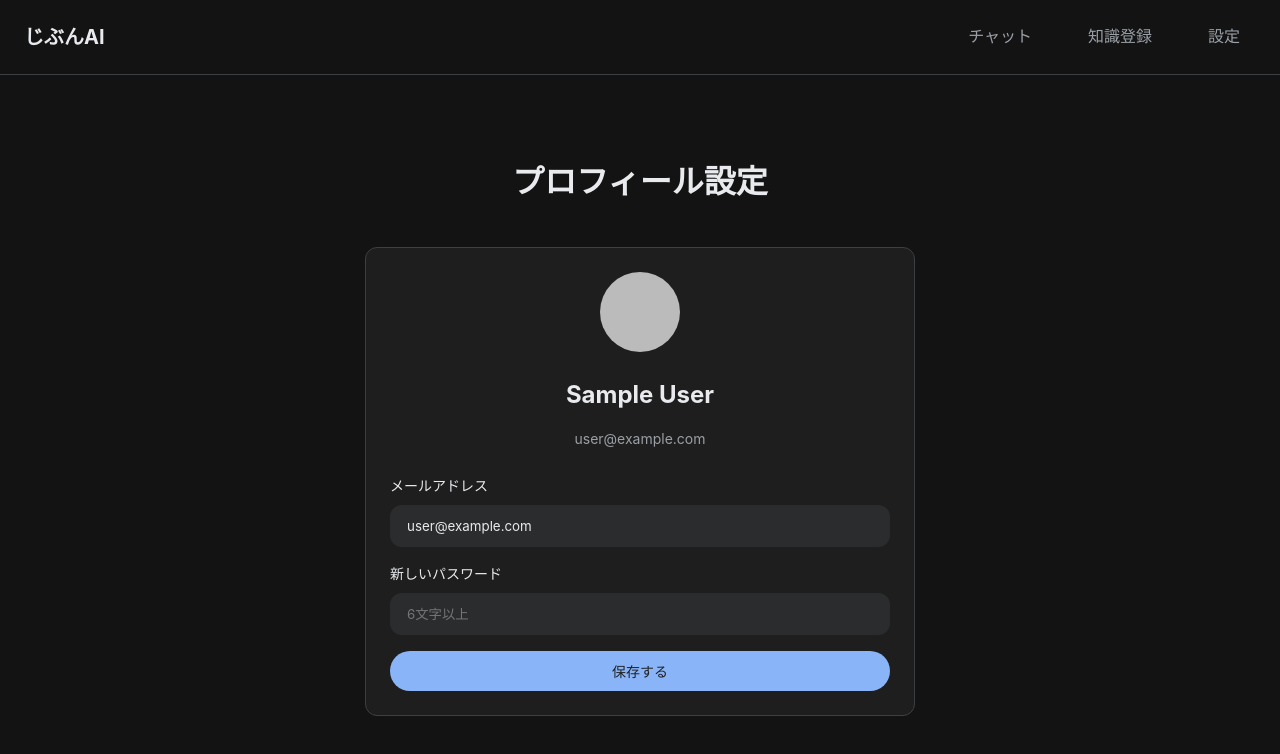
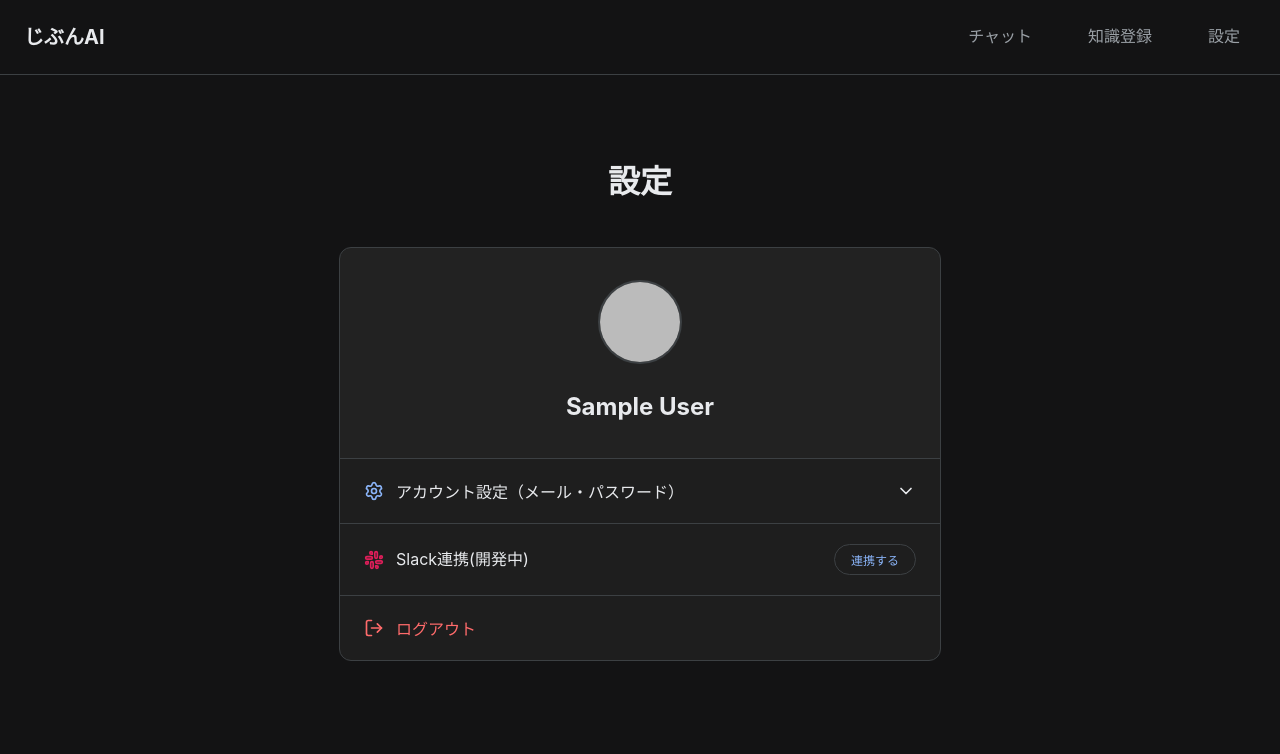
Before and after one commit to YasuNoa/MyRAGApp, a Next.js app: page /profile in a window 1280 px wide. Shown: the top 754 px of the page. Built offline with nearby package versions, Linux system fonts and the light colour scheme; no server answers; sample sign-in values are in the browser's storage.

Commit message:
fix:login method email necessity

```diff
--- /dev/null
+++ b/app/actions/auth.ts
@@ -0,0 +1,7 @@
+"use server";
+
+import { signOut } from "@/auth";
+
+export async function logout() {
+    await signOut({ redirectTo: "/" });
+}
--- a/app/profile/page.tsx
+++ b/app/profile/page.tsx
@@ -1,5 +1,5 @@
 import { auth } from "@/auth";
-import ProfileForm from "./profile-form";
+import ProfileMenu from "./profile-menu";
 import { redirect } from "next/navigation";
 
 export default async function ProfilePage() {
@@ -7,9 +7,9 @@ export default async function ProfilePage() {
   if (!session?.user) redirect("/login");
 
   return (
-    <div className="container" style={{ paddingTop: "20px" }}>
-      <h1 style={{ textAlign: "center", marginBottom: "40px" }}>プロフィール設定</h1>
-      <ProfileForm user={session.user} />
+    <div className="container" style={{ paddingTop: "20px", paddingBottom: "40px" }}>
+      <h1 style={{ textAlign: "center", marginBottom: "40px" }}>設定</h1>
+      <ProfileMenu user={session.user} />
     </div>
   );
 }
--- a/app/profile/profile-form.tsx
+++ b/app/profile/profile-form.tsx
@@ -24,21 +24,7 @@ export default function ProfileForm({ user }: { user: any }) {
   }
 
   return (
-    <div className="neo-card" style={{ maxWidth: "500px", margin: "0 auto" }}>
-      <div style={{ textAlign: "center", marginBottom: "24px" }}>
-        {user.image && (
-          <img
-            src={user.image}
-            alt="Profile"
-            style={{ width: "80px", height: "80px", borderRadius: "50%", marginBottom: "16px" }}
-          />
-        )}
-        <h2 style={{ margin: 0 }}>{user.name}</h2>
-        <p style={{ color: "var(--text-secondary)", fontSize: "14px" }}>
-          {user.email || "メールアドレス未設定"}
-        </p>
-      </div>
-
+    <div style={{ maxWidth: "100%", margin: "0 auto" }}>
       <form action={handleSubmit} style={{ display: "flex", flexDirection: "column", gap: "16px" }}>
         <div>
           <label style={{ display: "block", marginBottom: "8px", fontSize: "14px" }}>
--- /dev/null
+++ b/app/profile/profile-menu.tsx
@@ -0,0 +1,133 @@
+"use client";
+
+import { useState } from "react";
+import { logout } from "@/app/actions/auth";
+import ProfileForm from "./profile-form";
+import { ChevronDown, ChevronUp, LogOut, MessageSquare, Settings, Slack } from "lucide-react";
+
+export default function ProfileMenu({ user }: { user: any }) {
+  const [isAccountOpen, setIsAccountOpen] = useState(false);
+
+  return (
+    <div className="neo-card" style={{ maxWidth: "600px", margin: "0 auto", padding: "0", overflow: "hidden" }}>
+      {/* Header */}
+      <div style={{
+        padding: "32px",
+        textAlign: "center",
+        borderBottom: "1px solid var(--border-color)",
+        backgroundColor: "rgba(255, 255, 255, 0.02)"
+      }}>
+        {user.image ? (
+          <img
+            src={user.image}
+            alt="Profile"
+            style={{ width: "80px", height: "80px", borderRadius: "50%", marginBottom: "16px", border: "2px solid var(--border-color)" }}
+          />
+        ) : (
+          <div style={{
+            width: "80px",
+            height: "80px",
+            borderRadius: "50%",
+            backgroundColor: "var(--surface-color)",
+            margin: "0 auto 16px",
+            display: "flex",
+            alignItems: "center",
+            justifyContent: "center",
+            border: "2px solid var(--border-color)"
+          }}>
+            <span style={{ fontSize: "32px" }}>👤</span>
+          </div>
+        )}
+        <h2 style={{ margin: 0, fontSize: "1.5rem" }}>{user.name}</h2>
+        {/* Email is hidden as requested */}
+      </div>
+
+      {/* Menu List */}
+      <div style={{ display: "flex", flexDirection: "column" }}>
+
+        {/* Account Settings Item */}
+        <div style={{ borderBottom: "1px solid var(--border-color)" }}>
+          <button
+            onClick={() => setIsAccountOpen(!isAccountOpen)}
+            style={{
+              width: "100%",
+              padding: "20px 24px",
+              display: "flex",
+              alignItems: "center",
+              justifyContent: "space-between",
+              background: "none",
+              border: "none",
+              color: "var(--text-color)",
+              cursor: "pointer",
+              fontSize: "16px"
+            }}
+          >
+            <div style={{ display: "flex", alignItems: "center", gap: "12px" }}>
+              <Settings size={20} color="var(--primary-color)" />
+              <span>アカウント設定（メール・パスワード）</span>
+            </div>
+            {isAccountOpen ? <ChevronUp size={20} /> : <ChevronDown size={20} />}
+          </button>
+
+          {/* Collapsible Content */}
+          {isAccountOpen && (
+            <div style={{ padding: "0 24px 24px 24px", animation: "fadeIn 0.2s ease-in-out" }}>
+              <div style={{
+                backgroundColor: "rgba(0,0,0,0.2)",
+                borderRadius: "8px",
+                padding: "20px"
+              }}>
+                <ProfileForm user={user} />
+              </div>
+            </div>
+          )}
+        </div>
+
+        {/* Slack Integration Item (UI Only) */}
+        <div style={{ borderBottom: "1px solid var(--border-color)" }}>
+          <div style={{
+            padding: "20px 24px",
+            display: "flex",
+            alignItems: "center",
+            justifyContent: "space-between"
+          }}>
+            <div style={{ display: "flex", alignItems: "center", gap: "12px" }}>
+              <Slack size={20} color="#E01E5A" />
+              <span>Slack連携(開発中)</span>
+            </div>
+            <button className="neo-button secondary" style={{ fontSize: "12px", padding: "6px 16px" }}>
+              連携する
+            </button>
+          </div>
+        </div>
+
+        {/* Logout Item */}
+        <div>
+          <button
+            onClick={() => {
+              if (window.confirm("ログアウトしますか？")) {
+                logout();
+              }
+            }}
+            style={{
+              width: "100%",
+              padding: "20px 24px",
+              display: "flex",
+              alignItems: "center",
+              gap: "12px",
+              background: "none",
+              border: "none",
+              color: "#ff6b6b", // Red color for logout
+              cursor: "pointer",
+              fontSize: "16px"
+            }}
+          >
+            <LogOut size={20} />
+            <span>ログアウト</span>
+          </button>
+        </div>
+
+      </div>
+    </div>
+  );
+}
--- a/auth.ts
+++ b/auth.ts
@@ -22,14 +22,14 @@ export const { handlers, signIn, signOut, auth } = NextAuth({
         }),
         Credentials({
             credentials: {
-                username: { label: "Phone Number", type: "text" },
+                email: { label: "Email", type: "email" },
                 password: { label: "Password", type: "password" },
             },
             authorize: async (credentials) => {
-                if (!credentials?.username || !credentials?.password) return null;
+                if (!credentials?.email || !credentials?.password) return null;
 
                 const user = await prisma.user.findUnique({
-                    where: { phoneNumber: credentials.username as string },
+                    where: { email: credentials.email as string },
                 });
 
                 if (!user || !user.password) {
```
Also changed, not shown: app/login/page.tsx (+3 -21 lines).
